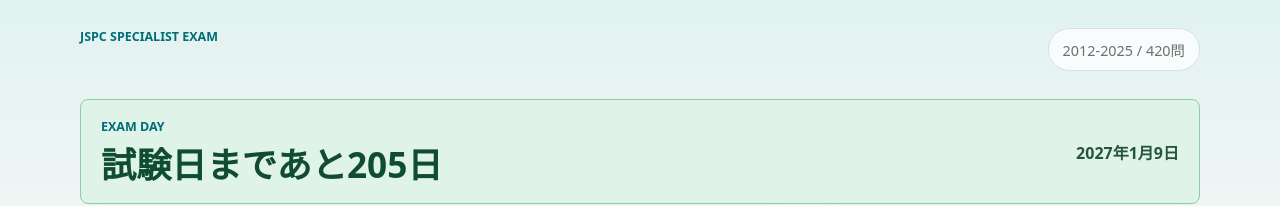
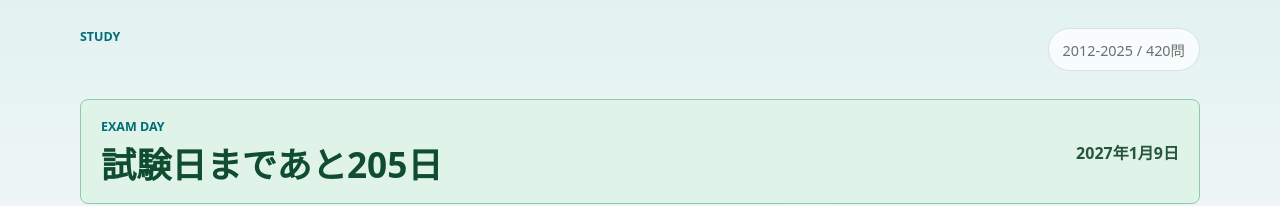
Before and after one commit to nobukusama/PC_exam, a plain HTML site: page index.html in a window 1280 px wide. Shown: the top 206 px of the page. Drawn offline with Linux system fonts and the light colour scheme.

Commit message:
ヘッダー表記をJSPC Specialist Exam→Studyに変更
Co-Authored-By: Claude Fable 5 <noreply@anthropic.com>

```diff
--- a/index.html
+++ b/index.html
@@ -12,7 +12,7 @@
     <div class="app-shell">
       <header class="topbar">
         <div>
-          <p class="eyebrow">JSPC Specialist Exam</p>
+          <p class="eyebrow">Study</p>
         </div>
         <div class="dataset-badge" id="datasetBadge">読み込み中</div>
       </header>
```
